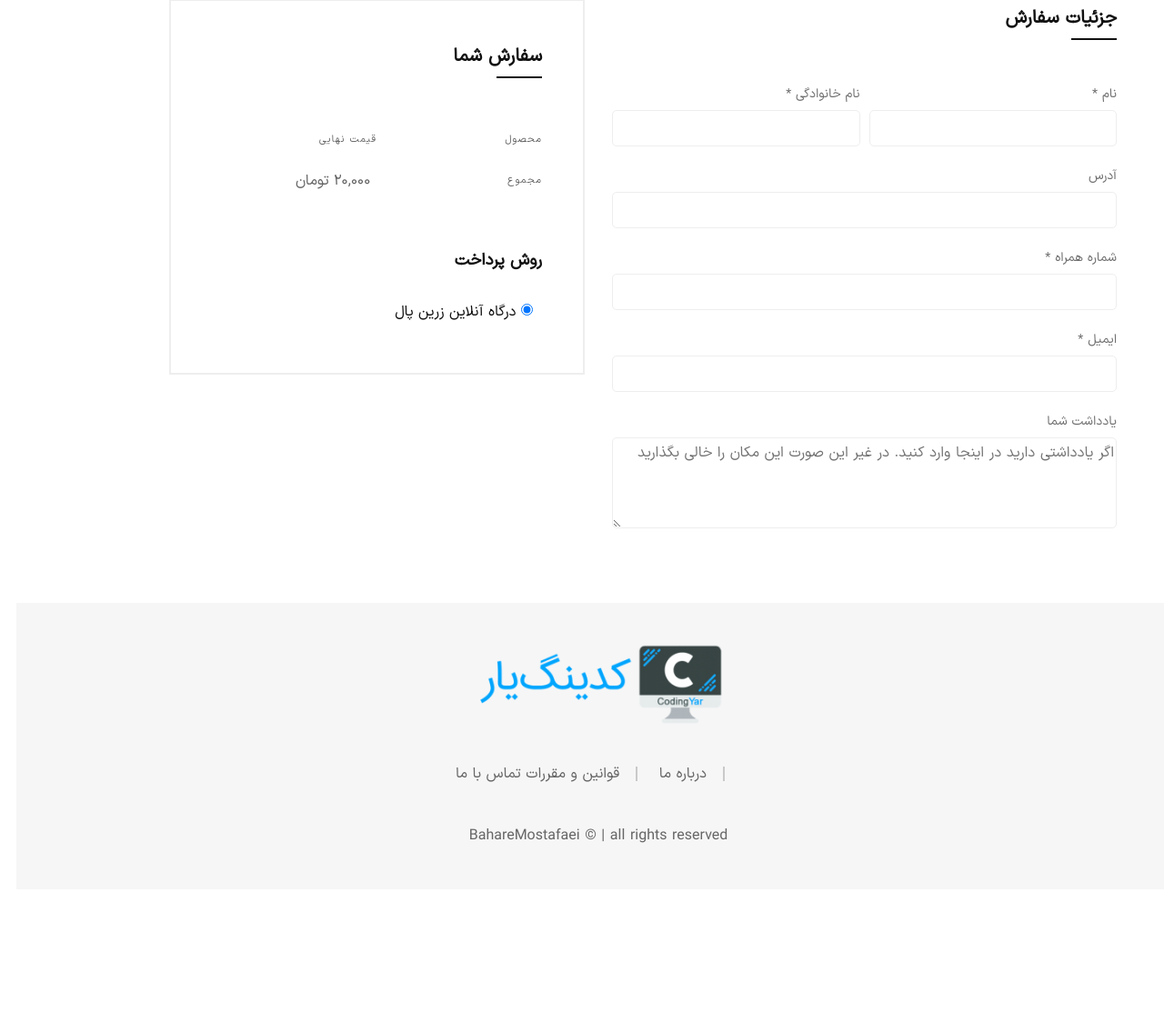
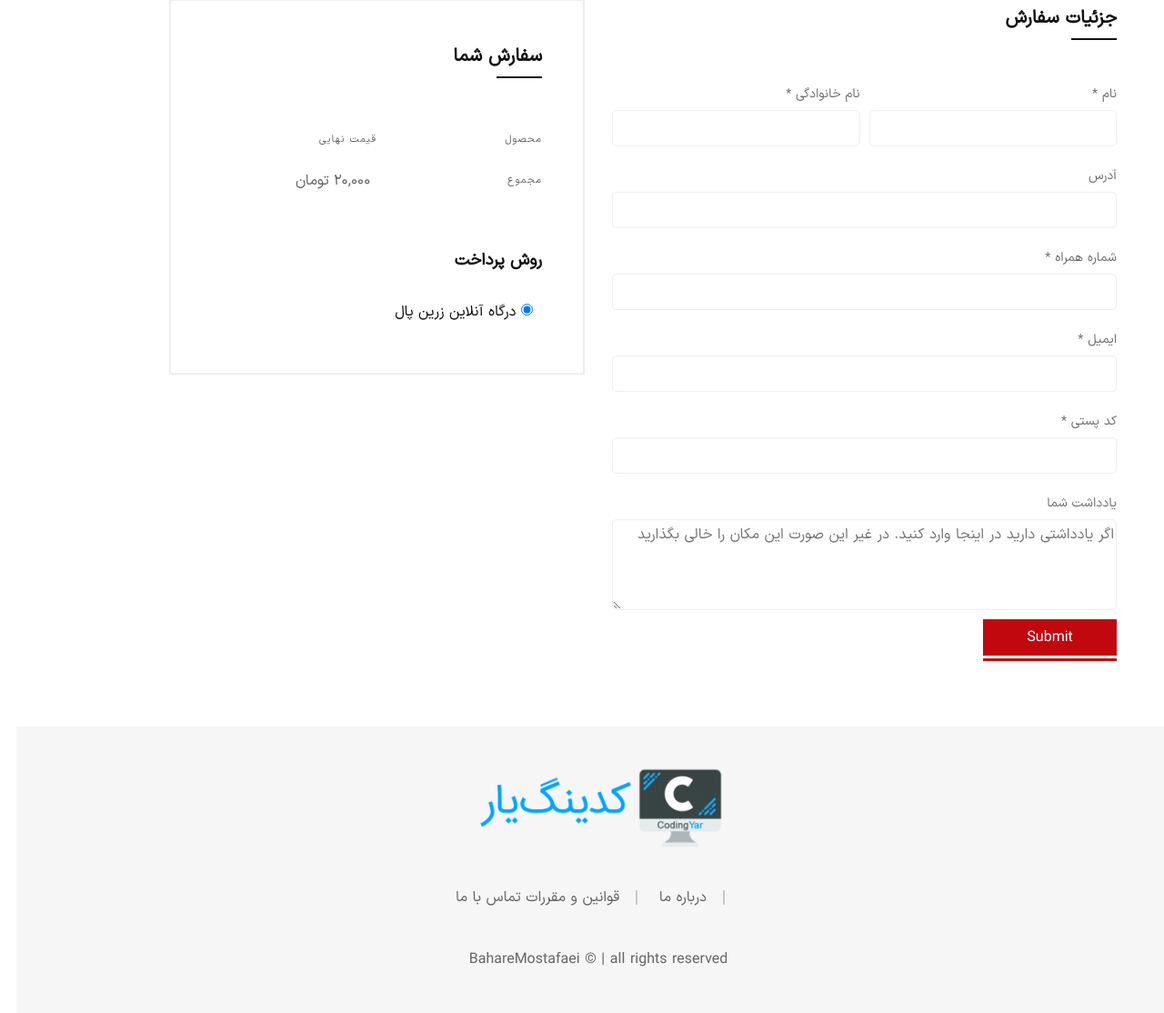
Before and after one commit to baharmostafaei/onlineshop-project, a Django app: page /orders/create/ in a window 1280 px wide. Shown: the part 358-1472 px from the top of the page at 91% size. Before the commit the page ends 1285 px from the top, so only its background shows below. Run offline with Django 4.2, Linux system fonts and the light colour scheme; the visitor is signed in with stand-in values (Sample User, id 1); some libraries are stand-ins or nearby versions; some web fonts are replaced.

Commit message:
edit form of order create

```diff
--- a/cart/templates/cart/cart_sidebar.html
+++ b/cart/templates/cart/cart_sidebar.html
@@ -1,4 +1,6 @@
 {% load i18n %}
+{% load humanize %}
+{% load persian_translation_tags %}
 
 <aside class="mini-cart" id="miniCart">
     <div class="mini-cart-wrapper">
@@ -11,7 +13,7 @@
                   <li class="mini-cart__product d-flex justify-content-between">
                       <div class="mini-cart__product__image">
                           <a href="{% url 'product_detail' item.product_obj.id %}">
-                              <img src="assets/img/products/prod-1-100x100.jpg" alt="img">
+                              <img {{item.product_obj.image.url}} alt="img">
                           </a>
                       </div>
                       <div class="mini-cart__product__content pt-2">
@@ -22,7 +24,7 @@
                               </a>
                           </span>
                           <span class="mini-cart__product__quantity">
-                              <span>{{item.product_obj.price}} </span> &#215; <span>{{item.quantity}}</span>
+                              <span>{{item.product_obj.price | intcomma:False | num_to_persian}} </span> &#215; <span>{{item.quantity| num_to_persian}}</span>
                           </span>
                       </div>
                   </li>
--- /dev/null
+++ b/orders/forms.py
@@ -0,0 +1,12 @@
+from django import forms
+from . import models
+
+class OrderForm(forms.ModelForm):
+    class Meta:
+        model = models.Order
+        fields = ['first_name', 'last_name', 'email','zip_code' ,'mobile', 'address', 'order_notes']
+        widgets = {
+            'address': forms.Textarea(attrs={'rows': 4}),
+
+
+        }
--- a/orders/models.py
+++ b/orders/models.py
@@ -11,6 +11,7 @@ class Order(models.Model):
     email = models.EmailField(_("email"), max_length=254)
     mobile = models.CharField(max_length= 15, verbose_name=_("phone number"))
     address = models.CharField(_("address"), max_length=700)
+    zip_code = models.CharField(_("zip code"), max_length=15, blank=True)
     order_notes = models.CharField(_("order note"), max_length=700, blank=True)
 
     datetime_created = models.DateTimeField(auto_now_add=True)
--- a/orders/templates/orders/order_create.html
+++ b/orders/templates/orders/order_create.html
@@ -33,41 +33,56 @@
                                 <h2>جزئیات سفارش</h2>
                             </div>
                             <div class="checkout-form">
-                                <form action="#" class="form form--checkout">
+                                <form action="" class="form form--checkout" method="POST">
+                                    {% csrf_token %}
+                                    {% if form.errors %}
+                                        <div class='alert-danger'>
+                                            {{form.errors}}
+                                        </div>
+                                    {% endif %}
                                     <div class="form-row mb--20">
                                         <div class="form__group col-md-6 mb-sm--30">
                                             <label for="billing_fname" class="form__label form__label--2">نام  <span class="required">*</span></label>
-                                            <input type="text" name="billing_fname" id="billing_fname" class="form__input form__input--2">
+                                            <input type="text" name="first_name" id="billing_fname" class="form__input form__input--2">
                                         </div>
                                         <div class="form__group col-md-6">
                                             <label for="billing_lname" class="form__label form__label--2">نام خانوادگی  <span class="required">*</span></label>
-                                            <input type="text" name="billing_lname" id="billing_lname" class="form__input form__input--2">
+                                            <input type="text" name="last_name" id="billing_lname" class="form__input form__input--2">
                                         </div>
                                     </div>
                                     <div class="form-row mb--20">
                                         <div class="form__group col-12">
-                                            <label for="billing_company" class="form__label form__label--2">آدرس</label>
-                                            <input type="text" name="billing_company" id="billing_company" class="form__input form__input--2">
+                                            <label for="billing_address" class="form__label form__label--2">آدرس</label>
+                                            <input type="text" name="address" id="billing_company" class="form__input form__input--2">
                                         </div>
                                     </div>
                                     <div class="form-row mb--20">
                                         <div class="form__group col-12">
                                             <label for="billing_phone" class="form__label form__label--2">شماره همراه <span class="required">*</span></label>
-                                            <input type="text" name="billing_phone" id="billing_phone" class="form__input form__input--2">
+                                            <input type="text" name="mobile" id="billing_phone" class="form__input form__input--2">
                                         </div>
                                     </div>
                                     <div class="form-row mb--20">
                                         <div class="form__group col-12">
                                             <label for="billing_email" class="form__label form__label--2">ایمیل  <span class="required">*</span></label>
-                                            <input type="email" name="billing_email" id="billing_email" class="form__input form__input--2">
+                                            <input type="email" name="email" id="billing_email" class="form__input form__input--2">
+                                        </div>
+                                    </div>
+                                    <div class="form-row mb--20">
+                                        <div class="form__group col-12">
+                                            <label for="billing_zip_code" class="form__label form__label--2">کد پستی  <span class="required">*</span></label>
+                                            <input type="zip_code" name="zip_code" id="billing_zip_code" class="form__input form__input--2">
                                         </div>
                                     </div>
                                     <div class="form-row">
                                         <div class="form__group col-12">
                                             <label for="orderNotes" class="form__label form__label--2">یادداشت شما</label>
-                                            <textarea class="form__input form__input--2 form__input--textarea" id="orderNotes" name="orderNotes" placeholder="اگر یادداشتی دارید در اینجا وارد کنید. در غیر این صورت این مکان را خالی بگذارید"></textarea>
+                                            <textarea class="form__input form__input--2 form__input--textarea" id="orderNotes" name="order_notes" placeholder="اگر یادداشتی دارید در اینجا وارد کنید. در غیر این صورت این مکان را خالی بگذارید"></textarea>
                                         </div>
                                     </div>
+                                    <button type="submit" class="btn btn-small btn-bg-red btn-color-white btn-hover-2">
+                                        {% trans 'Submit' %}
+                                    </button>
                                 </form>
                             </div>
                         </div>
--- a/orders/views.py
+++ b/orders/views.py
@@ -1,4 +1,18 @@
 from django.shortcuts import render
+from . import forms
+from django.contrib.auth.decorators import login_required
 
+@login_required
 def order_create_view(request):
-    return render(request, 'orders/order_create.html')
+    order_form = forms.OrderForm()
+    if request.method == 'POST':
+        order_form = forms.OrderForm(request.POST, )
+        if order_form.is_valid():
+            order_obj = order_form.save(commit=False)
+            order_obj.user = request.user
+            order_obj.save()
+
+
+    return render(request, 'orders/order_create.html', {
+        'form': order_form
+    })
```
Also changed, not shown: orders/locale/fa/LC_MESSAGES/django.po (added), orders/migrations/0002_order_zip_code.py (added), 1 other file.
